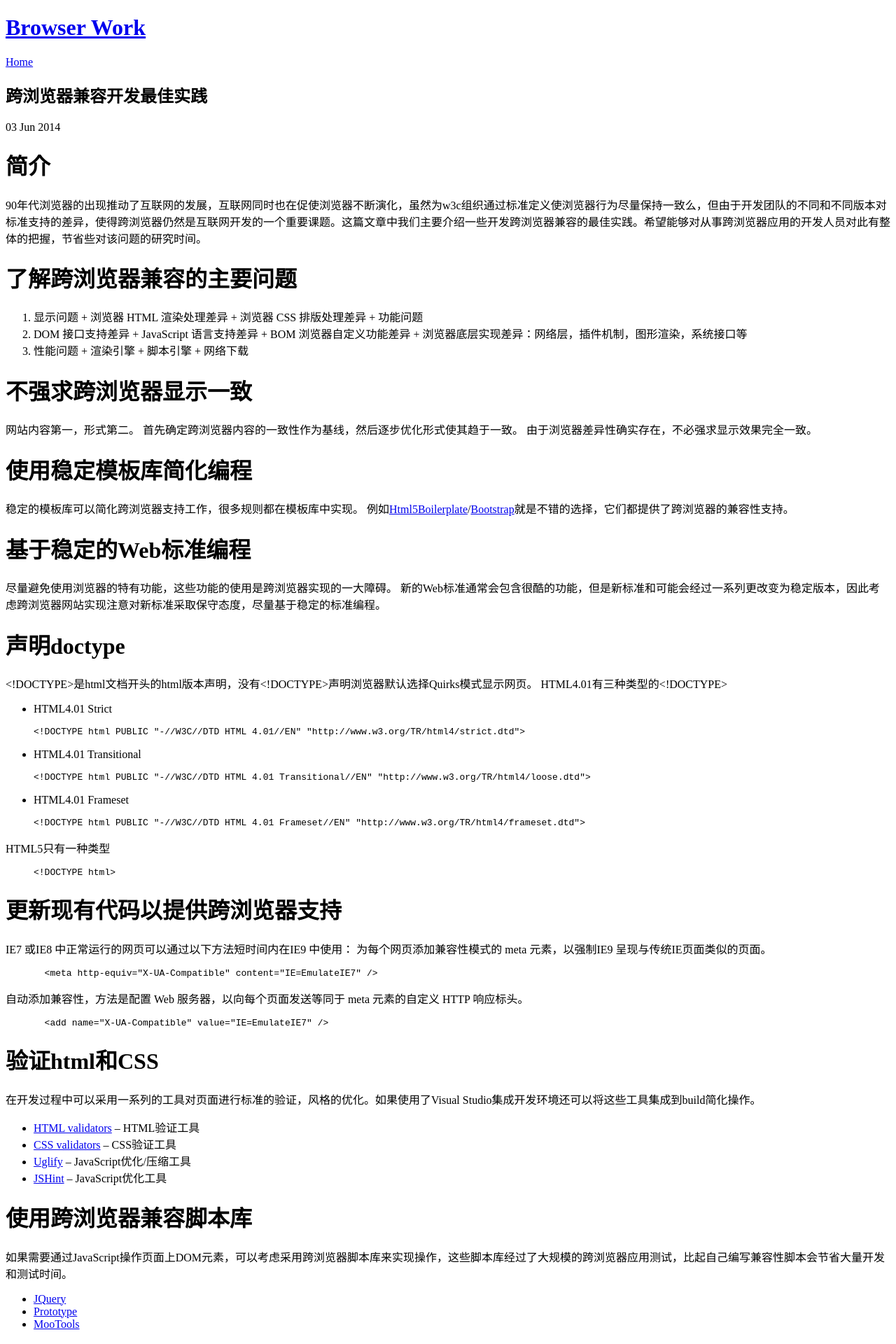
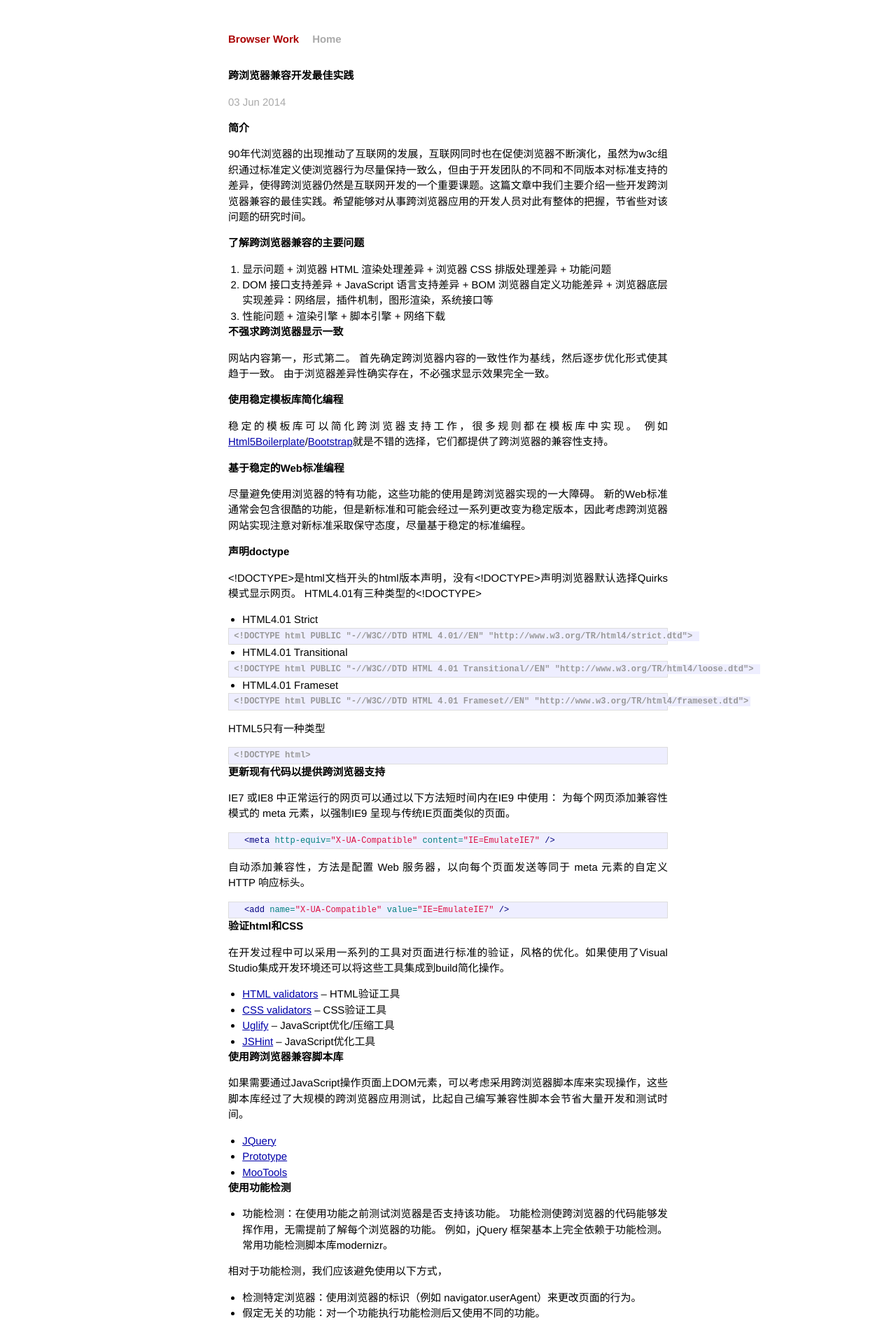
Before and after one commit to aaronz/aaronz.github.com, a Jekyll site: the page built from _posts/2014-06-03-cross-browser-compatibility-guide.markdown, in a window 1280 px wide. Shown: the top 1920 px of the page at 70% size. Built offline with Jekyll 4.4.1, drawn with Linux system fonts in a browser that asks for light colours; Markdown is read by kramdown in place of the engine named in the settings; comment, search, counter and statistics services are not loaded.

Commit message:
Change _assets reference to assets.

```diff
--- a/_layouts/default.html
+++ b/_layouts/default.html
@@ -7,10 +7,10 @@
         <meta name="viewport" content="width=device-width">
 
         <!-- syntax highlighting CSS -->
-        <link rel="stylesheet" href="/_assets/css/syntax.css">
+        <link rel="stylesheet" href="/assets/css/syntax.css">
 
         <!-- Custom CSS -->
-        <link rel="stylesheet" href="/_assets/css/main.css">
+        <link rel="stylesheet" href="/assets/css/main.css">
 
     </head>
     <body>
```
